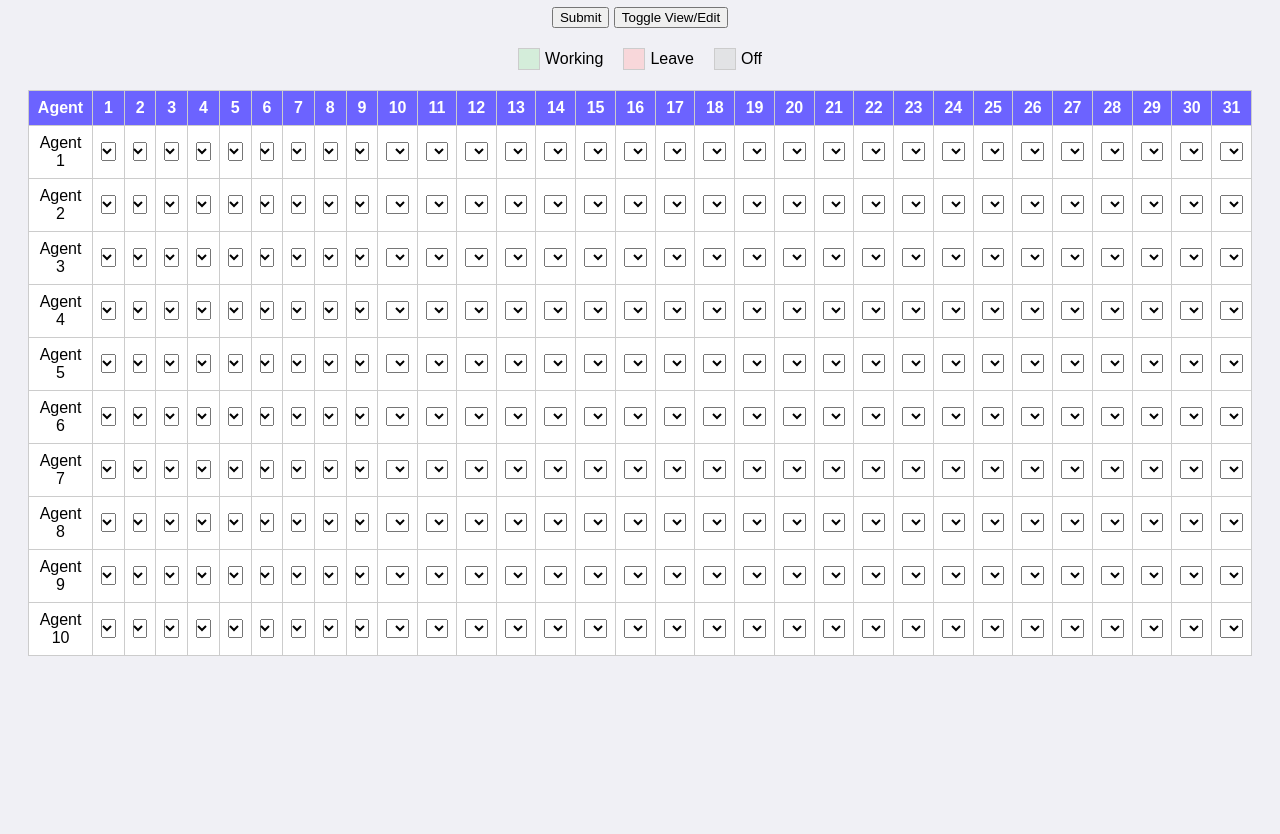
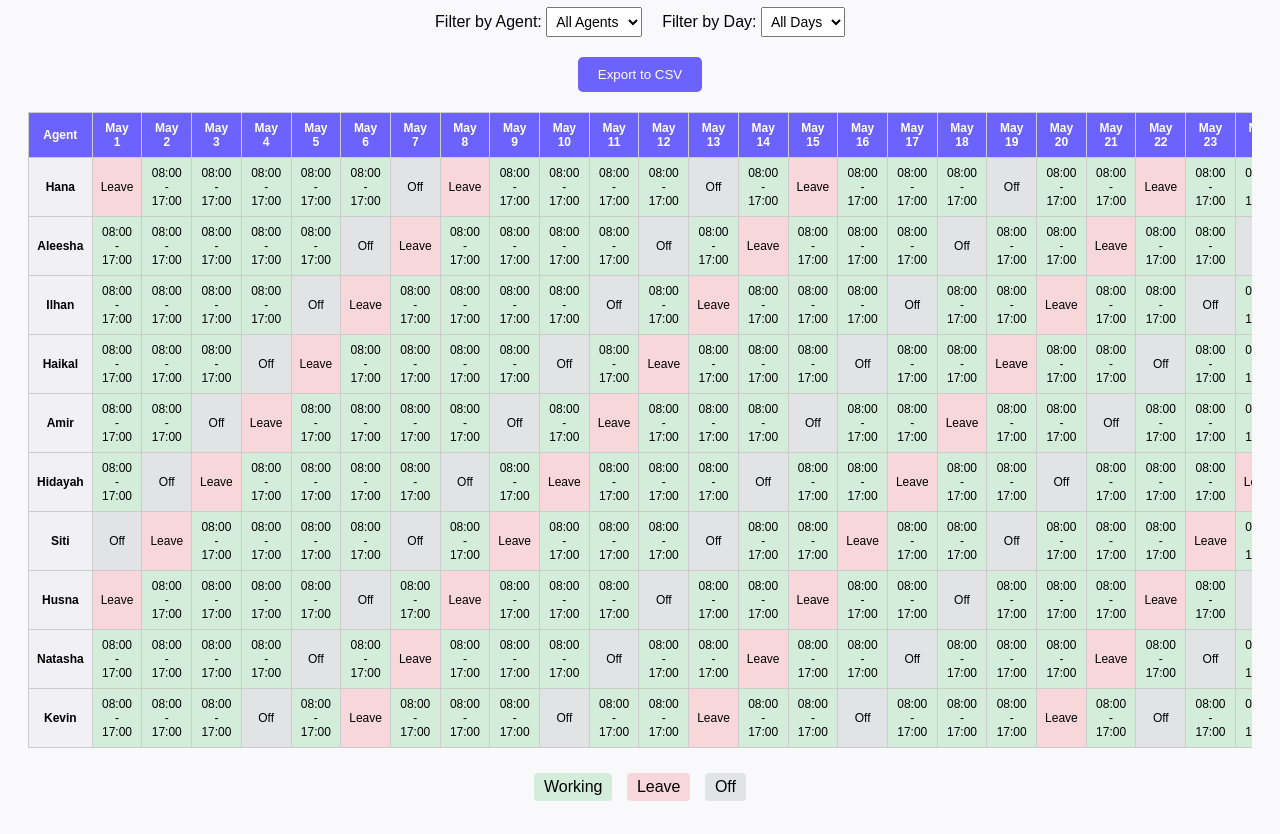
Before and after one commit to Roslizawati/WFM-ACN, a plain HTML site: page WFM_May.html in a window 1280 px wide. Shown: the part 101-935 px from the top of the page. Before the commit the page ends 805 px from the top, so only its background shows below. Drawn offline with Linux system fonts and the light colour scheme.

Commit message:
Update WFM_May.html

```diff
--- a/WFM_May.html
+++ b/WFM_May.html
@@ -1,12 +1,12 @@
 <!DOCTYPE html>
 <html lang="en">
 <head>
-  <meta charset="UTF-8" />
-  <title>WFM Shift Scheduler - May 2025</title>
+  <meta charset="UTF-8">
+  <title>WFM Full Agent Schedule – May 2025</title>
   <style>
     body {
       font-family: Arial, sans-serif;
-      background: #f0f0f5;
+      background: #f9f9fb;
       padding: 20px;
     }
 
@@ -15,180 +15,212 @@
       color: #333;
     }
 
-    .controls {
-      text-align: center;
-      margin-bottom: 20px;
-    }
-
-    table {
-      border-collapse: collapse;
-      width: 100%;
-      background: white;
-      margin-bottom: 20px;
-    }
-
-    th, td {
-      border: 1px solid #ccc;
-      text-align: center;
-      padding: 8px;
-    }
-
-    th {
-      background-color: #6c63ff;
-      color: white;
+    .filters {
+      display: flex;
+      justify-content: center;
+      margin: 20px auto;
+      gap: 20px;
+      flex-wrap: wrap;
     }
 
     select {
-      width: 100%;
+      padding: 5px;
+      font-size: 14px;
+    }
+
+    .legend {
+      text-align: center;
+      margin-top: 20px;
+    }
+
+    .legend span {
+      display: inline-block;
+      padding: 5px 10px;
+      margin: 5px;
+      border-radius: 4px;
+      color: #000;
     }
 
     .working { background-color: #d4edda; }
     .leave { background-color: #f8d7da; }
     .off { background-color: #e2e3e5; }
 
-    .legend {
-      display: flex;
-      justify-content: center;
-      gap: 20px;
-      margin-bottom: 20px;
+    .schedule-table {
+      border-collapse: collapse;
+      width: 100%;
+      overflow-x: auto;
     }
 
-    .legend-item {
-      display: flex;
-      align-items: center;
-      gap: 5px;
+    .schedule-table th, .schedule-table td {
+      border: 1px solid #ccc;
+      padding: 8px;
+      text-align: center;
+      font-size: 12px;
     }
 
-    .color-box {
-      width: 20px;
-      height: 20px;
-      border: 1px solid #ccc;
+    .schedule-table th {
+      background-color: #6c63ff;
+      color: white;
+      position: sticky;
+      top: 0;
+      z-index: 2;
     }
 
-    .color-working { background-color: #d4edda; }
-    .color-leave { background-color: #f8d7da; }
-    .color-off { background-color: #e2e3e5; }
+    .agent-name {
+      font-weight: bold;
+      background: #f0f0f5;
+      position: sticky;
+      left: 0;
+      z-index: 1;
+    }
+
+    .btn-export {
+      margin: 20px auto;
+      display: block;
+      padding: 10px 20px;
+      background-color: #6c63ff;
+      color: white;
+      border: none;
+      border-radius: 5px;
+      cursor: pointer;
+    }
+
+    .btn-export:hover {
+      background-color: #4b45c2;
+    }
   </style>
 </head>
 <body>
 
-<h1>WFM Shift Scheduler - May 2025</h1>
+  <h1>May 2025 Agent Shift Schedule</h1>
 
-<div class="controls">
-  <button onclick="submitShifts()">Submit</button>
-  <button onclick="toggleView()">Toggle View/Edit</button>
-</div>
+  <div class="filters">
+    <label>Filter by Agent:
+      <select id="agentFilter" onchange="filterTable()">
+        <option value="">All Agents</option>
+      </select>
+    </label>
 
-<div class="legend">
-  <div class="legend-item"><div class="color-box color-working"></div>Working</div>
-  <div class="legend-item"><div class="color-box color-leave"></div>Leave</div>
-  <div class="legend-item"><div class="color-box color-off"></div>Off</div>
-</div>
+    <label>Filter by Day:
+      <select id="dayFilter" onchange="filterTable()">
+        <option value="">All Days</option>
+      </select>
+    </label>
+  </div>
 
-<div id="scheduler-container"></div>
+  <button class="btn-export" onclick="exportTableToCSV('may-2025-agent-schedule.csv')">Export to CSV</button>
 
-<script>
-  const agents = Array.from({ length: 10 }, (_, i) => `Agent ${i + 1}`);
-  const daysInMay = 31;
-  const scheduleDataKey = 'agentScheduleMay2025';
-  let viewMode = false;
+  <div style="overflow-x: auto;">
+    <table class="schedule-table" id="scheduleTable">
+      <thead>
+        <tr>
+          <th>Agent</th>
+          <script>
+            for (let d = 1; d <= 31; d++) {
+              document.write(`<th>May ${d}</th>`);
+              const option = document.createElement('option');
+              option.value = d;
+              option.textContent = `May ${d}`;
+              document.addEventListener("DOMContentLoaded", () => document.getElementById('dayFilter').appendChild(option));
+            }
+          </script>
+        </tr>
+      </thead>
+      <tbody id="tableBody"></tbody>
+    </table>
+  </div>
 
-  function loadSchedule() {
-    const saved = localStorage.getItem(scheduleDataKey);
-    return saved ? JSON.parse(saved) : {};
-  }
+  <div class="legend">
+    <span class="working">Working</span>
+    <span class="leave">Leave</span>
+    <span class="off">Off</span>
+  </div>
 
-  function saveSchedule(data) {
-    localStorage.setItem(scheduleDataKey, JSON.stringify(data));
-  }
+  <script>
+    const agents = [
+      "Hana", "Aleesha", "Ilhan", "Haikal", "Amir",
+      "Hidayah", "Siti", "Husna", "Natasha", "Kevin"
+    ];
 
-  function getShiftColor(shift) {
-    if (shift === 'Working') return 'working';
-    if (shift === 'Leave') return 'leave';
-    if (shift === 'Off') return 'off';
-    return '';
-  }
+    const shiftPlan = {};
+    for (let i = 0; i < agents.length; i++) {
+      shiftPlan[agents[i]] = Array.from({length: 31}, (_, d) => {
+        if ((d + i) % 7 === 0) return "Leave";
+        else if ((d + i) % 6 === 0) return "Off";
+        else return "08:00 - 17:00";
+      });
+    }
 
-  function buildScheduler() {
-    const schedule = loadSchedule();
-    const container = document.getElementById('scheduler-container');
-    container.innerHTML = '';
+    const tableBody = document.getElementById("tableBody");
+    function renderTable() {
+      tableBody.innerHTML = "";
+      const agentSelect = document.getElementById("agentFilter");
+      agentSelect.innerHTML = '<option value="">All Agents</option>';
 
-    const table = document.createElement('table');
-    const headerRow = document.createElement('tr');
-    headerRow.innerHTML = `<th>Agent</th>`;
-    for (let d = 1; d <= daysInMay; d++) {
-      headerRow.innerHTML += `<th>${d}</th>`;
+      agents.forEach(agent => {
+        const option = document.createElement("option");
+        option.value = agent;
+        option.textContent = agent;
+        agentSelect.appendChild(option);
+
+        const row = document.createElement("tr");
+        row.setAttribute("data-agent", agent);
+        row.innerHTML = `<td class="agent-name">${agent}</td>`;
+
+        shiftPlan[agent].forEach((shift, index) => {
+          const className = shift === "Leave" ? "leave" : shift === "Off" ? "off" : "working";
+          const td = document.createElement("td");
+          td.textContent = shift;
+          td.className = className;
+          td.setAttribute("data-day", index + 1);
+          row.appendChild(td);
+        });
+
+        tableBody.appendChild(row);
+      });
     }
-    table.appendChild(headerRow);
 
-    agents.forEach(agent => {
-      const row = document.createElement('tr');
-      const agentCell = document.createElement('td');
-      agentCell.textContent = agent;
-      row.appendChild(agentCell);
+    function filterTable() {
+      const agentValue = document.getElementById("agentFilter").value;
+      const dayValue = document.getElementById("dayFilter").value;
 
-      for (let d = 1; d <= daysInMay; d++) {
-        const dayKey = `2025-05-${d.toString().padStart(2, '0')}`;
-        const cell = document.createElement('td');
+      document.querySelectorAll("#tableBody tr").forEach(row => {
+        const isVisibleAgent = !agentValue || row.getAttribute("data-agent") === agentValue;
+        row.style.display = isVisibleAgent ? "" : "none";
 
-        const currentShift = schedule[agent]?.[dayKey] || '';
+        if (dayValue) {
+          row.querySelectorAll("td").forEach((td, index) => {
+            if (index > 0) {
+              td.style.display = (index === parseInt(dayValue)) ? "" : "none";
+            }
+          });
+        } else {
+          row.querySelectorAll("td").forEach((td, index) => {
+            td.style.display = "";
+          });
+        }
+      });
+    }
 
-        if (viewMode) {
-          cell.textContent = currentShift;
-          cell.className = getShiftColor(currentShift);
-        } else {
-          const select = document.createElement('select');
-          ['','Working','Leave','Off'].forEach(shift => {
-            const option = document.createElement('option');
-            option.value = shift;
-            option.text = shift;
-            if (shift === currentShift) option.selected = true;
-            select.appendChild(option);
-          });
-          select.dataset.agent = agent;
-          select.dataset.day = dayKey;
-          cell.appendChild(select);
-        }
+    function exportTableToCSV(filename) {
+      let csv = [];
+      const rows = document.querySelectorAll("table tr");
+      for (let row of rows) {
+        const cols = row.querySelectorAll("td, th");
+        let rowData = [];
+        cols.forEach(col => rowData.push('"' + col.innerText + '"'));
+        csv.push(rowData.join(","));
+      }
+      const csvContent = csv.join("\n");
+      const blob = new Blob([csvContent], { type: "text/csv" });
+      const link = document.createElement("a");
+      link.setAttribute("href", URL.createObjectURL(blob));
+      link.setAttribute("download", filename);
+      link.click();
+    }
 
-        row.appendChild(cell);
-      }
-
-      table.appendChild(row);
-    });
-
-    container.appendChild(table);
-  }
-
-  function submitShifts() {
-    const schedule = loadSchedule();
-    const selects = document.querySelectorAll('select');
-
-    selects.forEach(select => {
-      const agent = select.dataset.agent;
-      const day = select.dataset.day;
-      const shift = select.value;
-
-      if (!schedule[agent]) {
-        schedule[agent] = {};
-      }
-
-      schedule[agent][day] = shift;
-    });
-
-    saveSchedule(schedule);
-    alert('Schedule saved!');
-    if (viewMode) buildScheduler();
-  }
-
-  function toggleView() {
-    viewMode = !viewMode;
-    buildScheduler();
-  }
-
-  // Initial load
-  buildScheduler();
-</script>
+    document.addEventListener("DOMContentLoaded", renderTable);
+  </script>
 
 </body>
 </html>
```
